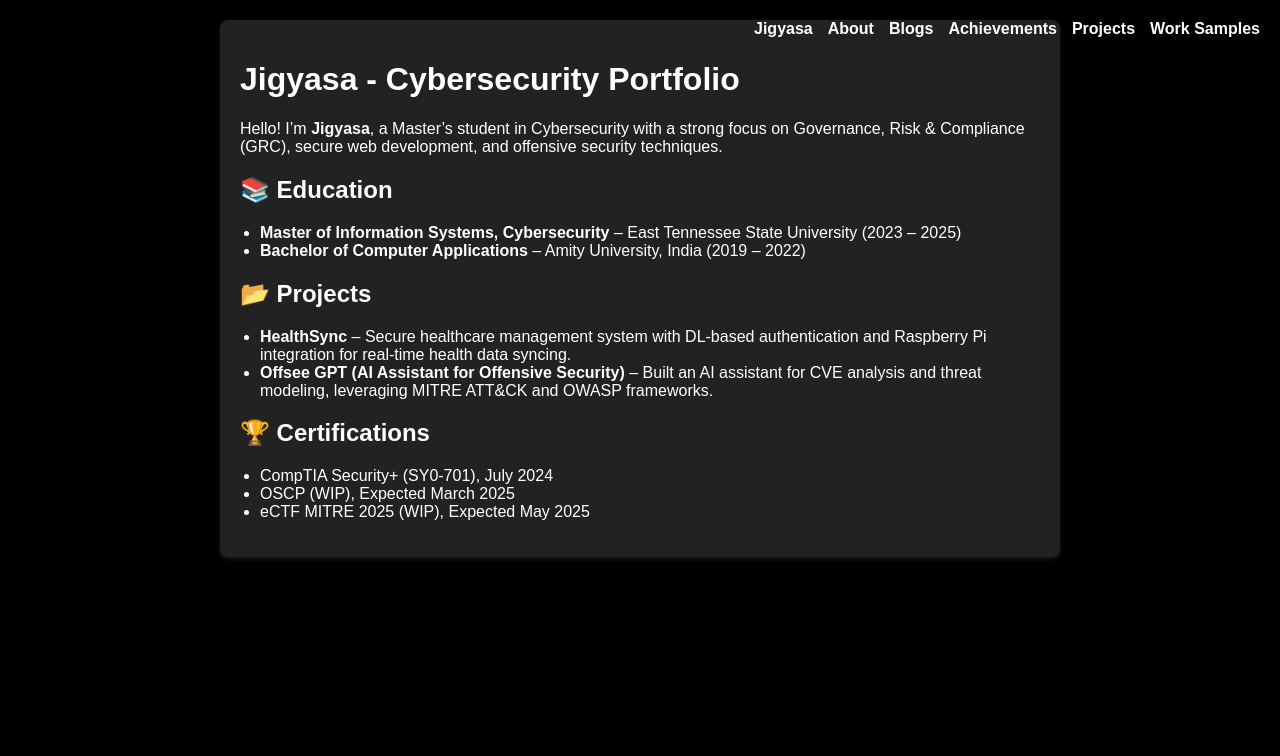
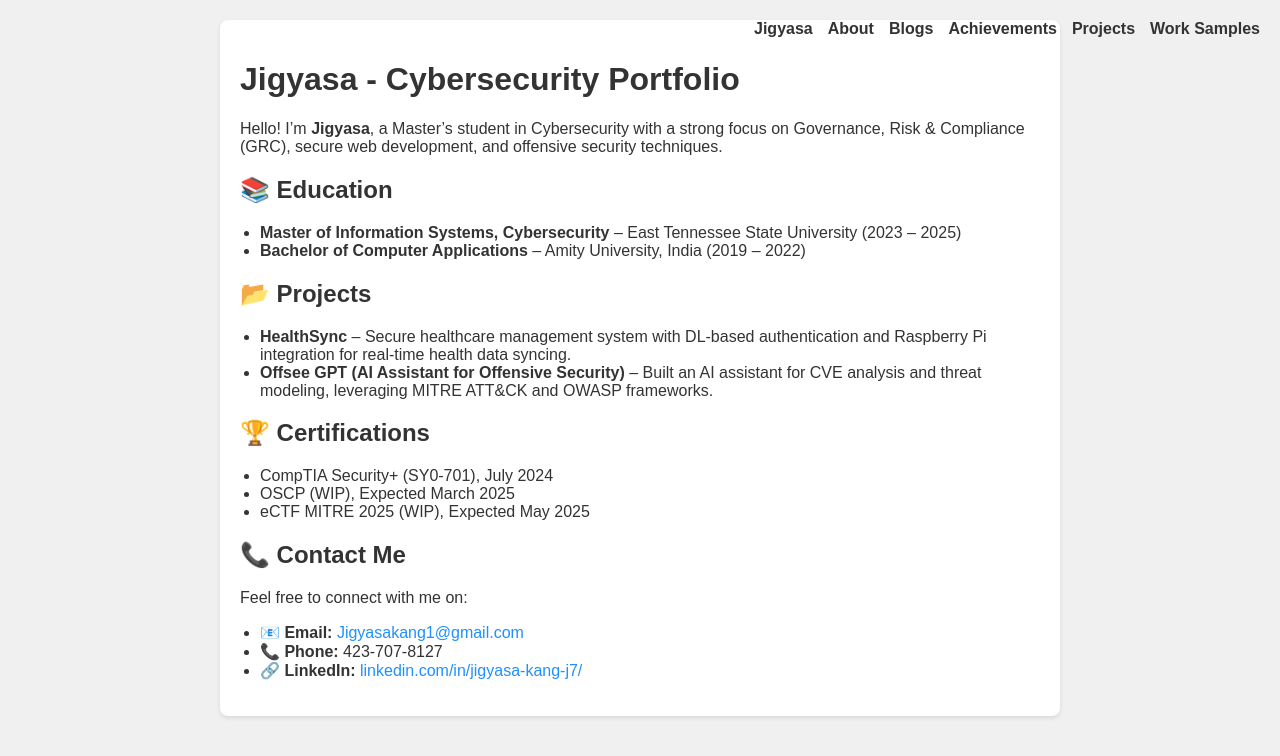
Before and after one commit to Jigyasa777/Jigyasa.github, a plain HTML site: page index.html in a window 1280 px wide. Drawn offline with Linux system fonts and the light colour scheme.

Commit message:
index.html

```diff
--- a/index.html
+++ b/index.html
@@ -7,13 +7,13 @@
   <style>
     body {
       font-family: 'Arial', sans-serif;
-      background-color: #000;
-      color: #fff;
+      background-color: #f0f0f0;  /* Updated background color */
+      color: #333;  /* Dark text for better contrast */
       margin: 0;
       padding: 20px;
     }
     h1, h2 {
-      color: #fff;
+      color: #333;
     }
     a {
       color: #1E90FF;
@@ -25,9 +25,9 @@
     .container {
       max-width: 800px;
       margin: 0 auto;
-      background: #222;
+      background: #fff;  /* White background for the main content */
       padding: 20px;
-      box-shadow: 0 2px 4px rgba(255, 255, 255, 0.1);
+      box-shadow: 0 2px 4px rgba(0, 0, 0, 0.1);  /* Subtle shadow for container */
       border-radius: 8px;
     }
     ul {
@@ -49,7 +49,7 @@
       display: inline;
     }
     .navbar ul li a {
-      color: white;
+      color: #333;  /* Dark text for navigation links */
       font-weight: bold;
     }
   </style>
@@ -87,10 +87,15 @@
       <li>CompTIA Security+ (SY0-701), July 2024</li>
       <li>OSCP (WIP), Expected March 2025</li>
       <li>eCTF MITRE 2025 (WIP), Expected May 2025</li>
+    </ul>
 
-
-
-
+    <h2 id="work-samples">📞 Contact Me</h2>
+    <p>Feel free to connect with me on:</p>
+    <ul>
+      <li>📧 <strong>Email:</strong> <a href="mailto:Jigyasakang1@gmail.com">Jigyasakang1@gmail.com</a></li>
+      <li>📞 <strong>Phone:</strong> 423-707-8127</li>
+      <li>🔗 <strong>LinkedIn:</strong> <a href="https://www.linkedin.com/in/jigyasa-kang-j7/" target="_blank">linkedin.com/in/jigyasa-kang-j7/</a></li>
+    </ul>
   </div>
 </body>
 </html>
```
